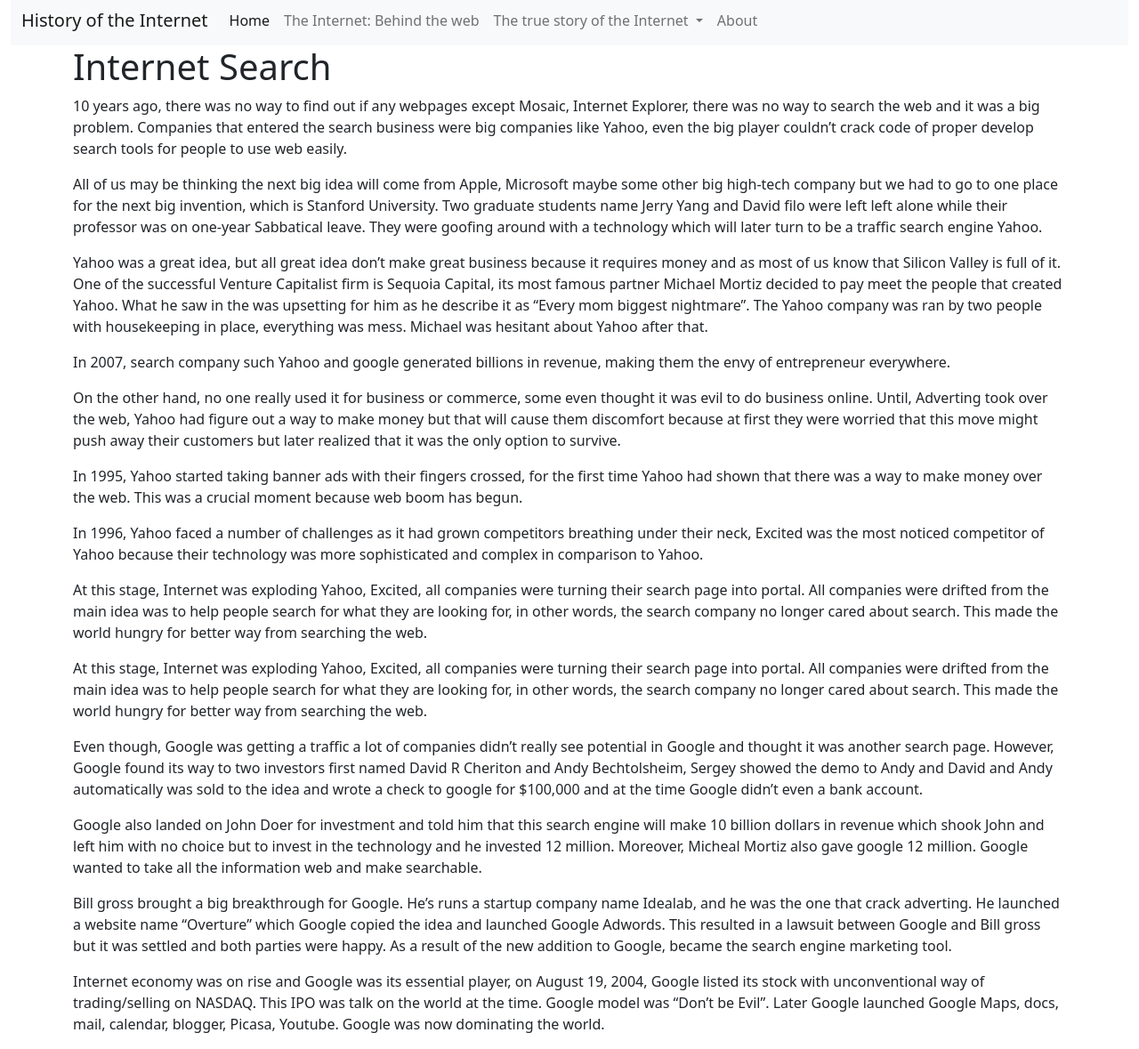
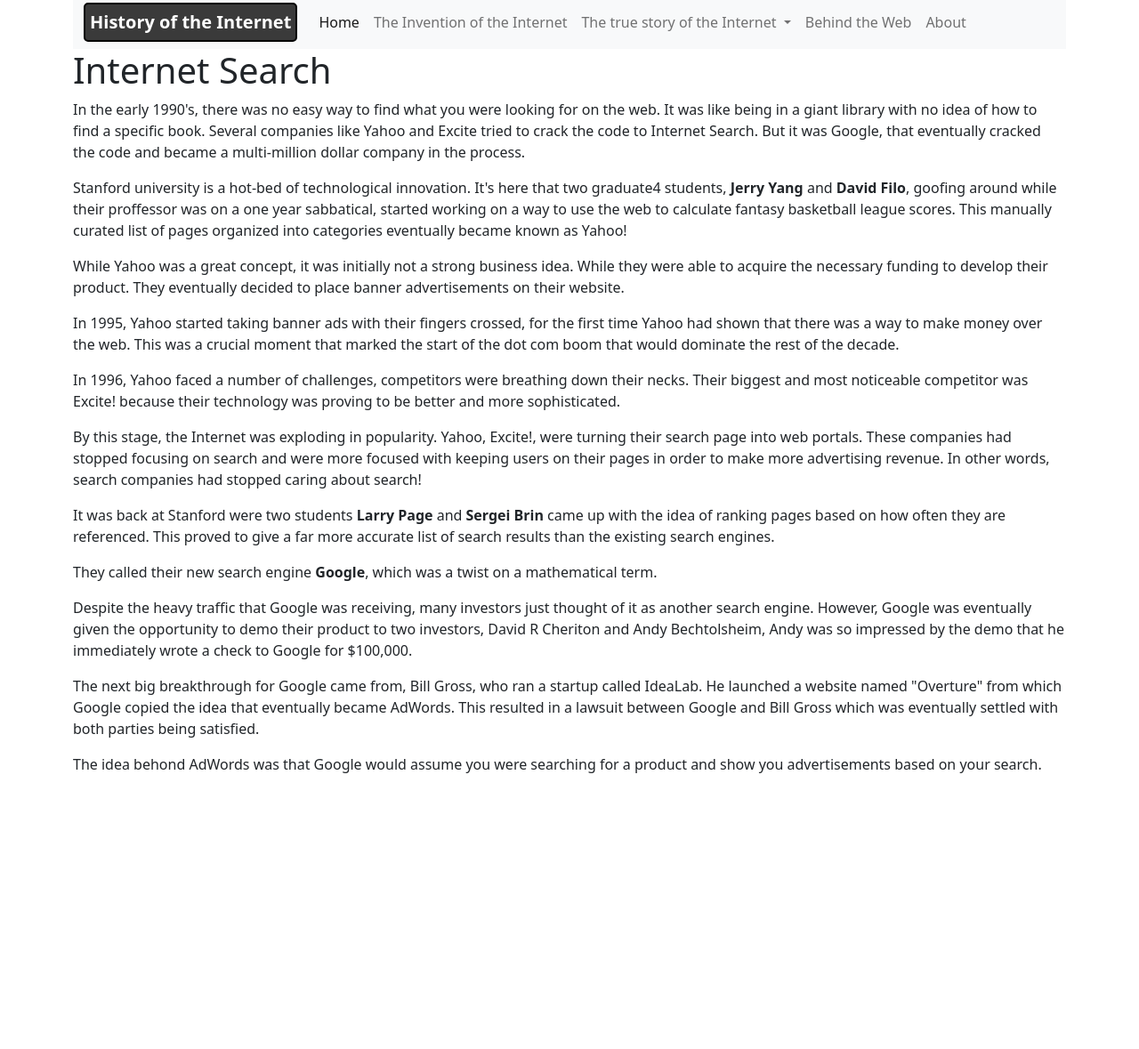
Before and after one commit to karthik892/cs601-historyofinternet, a plain HTML site: page docs/tsi-internet-search.html in a window 1280 px wide. Shown: the part 5-1184 px from the top of the page at 89% size. After the commit the page ends 892 px from the top, so only its background shows below. Drawn offline with nearby package versions, Linux system fonts and the light colour scheme.

Commit message:
BUGFIX: Improved readability

```diff
--- a/docs/tsi-internet-search.html
+++ b/docs/tsi-internet-search.html
@@ -10,12 +10,14 @@
     <link href="https://cdn.jsdelivr.net/npm/bootstrap@5.0.0-beta2/dist/css/bootstrap.min.css" rel="stylesheet"
           integrity="sha384-BmbxuPwQa2lc/FVzBcNJ7UAyJxM6wuqIj61tLrc4wSX0szH/Ev+nYRRuWlolflfl" crossorigin="anonymous">
 
+    <link rel="stylesheet" href="style.css">
+
 </head>
 <body>
-<div class="container-fluid">
+<div class="container">
     <nav class="navbar navbar-expand-lg navbar-light bg-light">
         <div class="container-fluid">
-            <a class="navbar-brand" href="#">History of the Internet</a>
+            <a class="navbar-brand" href="index.html">History of the Internet</a>
             <button class="navbar-toggler" type="button" data-bs-toggle="collapse"
                     data-bs-target="#navbarSupportedContent" aria-controls="navbarSupportedContent"
                     aria-expanded="false" aria-label="Toggle navigation">
@@ -27,7 +29,7 @@
                         <a class="nav-link active" aria-current="page" href="index.html">Home</a>
                     </li>
                     <li class="nav-item">
-                        <a class="nav-link" href="behind-the-web.html">The Internet: Behind the web</a>
+                        <a class="nav-link" href="invention-of-the-internet.html">The Invention of the Internet</a>
                     </li>
                     <li class="nav-item dropdown">
                         <a class="nav-link dropdown-toggle" href="#" id="navbarDropdown" role="button"
@@ -35,12 +37,15 @@
                             The true story of the Internet
                         </a>
                         <ul class="dropdown-menu" aria-labelledby="navbarDropdown">
-                            <li><a class="dropdown-item" href="tsi-invention-internet">Invention</a></li>
+                            <li><a class="dropdown-item" href="tsi-invention-internet.html">Invention</a></li>
                             <li><a class="dropdown-item" href="tsi-browser-wars.html">Browser Wars</a></li>
                             <li><a class="dropdown-item" href="tsi-internet-search.html">Internet Search</a></li>
                             <li><a class="dropdown-item" href="tsi-dot-com-bubble.html">Dot Com Bubble</a></li>
-                            <li><a class="dropdown-item" href="tsi-people">People Power</a></li>
+                            <li><a class="dropdown-item" href="tsi-people.html">People Power</a></li>
                         </ul>
+                    </li>
+                    <li class="nav-item">
+                        <a class="nav-link" href="behind-the-web.html">Behind the Web</a>
                     </li>
                     <li class="nav-item">
                         <a class="nav-link" href="about.html">About</a>
@@ -49,87 +54,24 @@
             </div>
         </div>
     </nav>
+
+    <main>
+        <h1>Internet Search</h1>
+        <p>In the early 1990's, there was no easy way to find what you were looking for on the web. It was like being in a giant library with no idea of how to find a specific book. Several companies like Yahoo and Excite tried to crack the code to Internet Search. But it was Google, that eventually cracked the code and became a multi-million dollar company in the process.</p>
+        <p>Stanford university is a hot-bed of technological innovation. It's here that two graduate4 students, <strong>Jerry Yang</strong> and <strong>David Filo</strong>, goofing around while their proffessor was on a one year sabbatical, started working on a way to use the web to calculate fantasy basketball league scores. This manually curated list of pages organized into categories eventually became known as Yahoo!</p>
+        <p>While Yahoo was a great concept, it was initially not a strong business idea. While they were able to acquire the necessary funding to develop their product. They eventually decided to place banner advertisements on their website.</p>
+        <p>In 1995, Yahoo started taking banner ads with their fingers crossed, for the first time Yahoo had shown that there was a way to make money over the web. This was a crucial moment that marked the start of the dot com boom that would dominate the rest of the decade.</p>
+        <p>In 1996, Yahoo faced a number of challenges, competitors were breathing down their necks. Their biggest and most noticeable competitor was Excite! because their technology was proving to be better and more sophisticated.</p>
+        <p>By this stage, the Internet was exploding in popularity.  Yahoo, Excite!, were turning their search page into web portals. These companies had stopped focusing on search and were more focused with keeping users on their pages in order to make more advertising revenue. In other words, search companies had stopped caring about search!</p>
+        <p>It was back at Stanford were two students <strong>Larry Page</strong> and <strong>Sergei Brin</strong> came up with the idea of ranking pages based on how often they are referenced. This proved to give a far more accurate list of search results than the existing search engines.</p>
+        <p>They called their new search engine <strong>Google</strong>, which was a twist on a mathematical term.</p>
+        <p>Despite the heavy traffic that Google was receiving, many investors just thought of it as another search engine. However, Google was eventually given the opportunity to demo their product to two investors, David R Cheriton and Andy Bechtolsheim, Andy was so impressed by the demo that he immediately wrote a check to Google for $100,000.</p>
+        <p>The next big breakthrough for Google came from, Bill Gross, who ran a startup called IdeaLab. He launched a website named "Overture" from which Google copied the idea that eventually became AdWords. This resulted in a lawsuit between Google and Bill Gross which was eventually settled with both parties being satisfied.</p>
+        <p>The idea behond AdWords was that Google would assume you were searching for a product and show you advertisements based on your search.</p>
+
+    </main>
 </div>
-<div class="container">
-    <h1>Internet Search</h1>
-    <p>
-        10 years ago, there was no way to find out if any webpages except Mosaic, Internet Explorer, there was
-        no way to search the web and it was a big problem. Companies that entered the search business were big
-        companies like Yahoo, even the big player couldn’t crack code of proper develop search tools for people
-        to use web easily.
-    </p>
-    <p>
-        All of us may be thinking the next big idea will come from Apple, Microsoft maybe some other big
-        high-tech company but we had to go to one place for the next big invention, which is Stanford
-        University. Two graduate students name Jerry Yang and David filo were left left alone while their
-        professor was on one-year Sabbatical leave. They were goofing around with a technology which will later
-        turn to be a traffic search engine Yahoo.
-    </p>
-    <p>
-        Yahoo was a great idea, but all great idea don’t make great business because it requires money and as
-        most of us know that Silicon Valley is full of it. One of the successful Venture Capitalist firm is
-        Sequoia Capital, its most famous partner Michael Mortiz decided to pay meet the people that created
-        Yahoo. What he saw in the was upsetting for him as he describe it as “Every mom biggest nightmare”. The
-        Yahoo company was ran by two people with housekeeping in place, everything was mess. Michael was
-        hesitant about Yahoo after that.
-    </p>
-    <p>
-        In 2007, search company such Yahoo and google generated billions in revenue, making them the envy of
-        entrepreneur everywhere.
-    </p>
-    <p>
-        On the other hand, no one really used it for business or commerce, some even thought it was evil to do
-        business online. Until, Adverting took over the web, Yahoo had figure out a way to make money but that
-        will cause them discomfort because at first they were worried that this move might push away their
-        customers but later realized that it was the only option to survive.
-    </p>
-    <p>
-        In 1995, Yahoo started taking banner ads with their fingers crossed, for the first time Yahoo had shown
-        that there was a way to make money over the web. This was a crucial moment because web boom has begun.
-    </p>
-    <p>
-        In 1996, Yahoo faced a number of challenges as it had grown competitors breathing under their neck,
-        Excited was the most noticed competitor of Yahoo because their technology was more sophisticated and
-        complex in comparison to Yahoo.
-    </p>
-    <p>
-        At this stage, Internet was exploding Yahoo, Excited, all companies were turning their search page into
-        portal. All companies were drifted from the main idea was to help people search for what they are
-        looking for, in other words, the search company no longer cared about search. This made the world hungry
-        for better way from searching the web.
-    </p>
-    <p>
-        At this stage, Internet was exploding Yahoo, Excited, all companies were turning their search page into
-        portal. All companies were drifted from the main idea was to help people search for what they are
-        looking for, in other words, the search company no longer cared about search. This made the world hungry
-        for better way from searching the web.
-    </p>
-    <p>
-        Even though, Google was getting a traffic a lot of companies didn’t really see potential in Google and
-        thought it was another search page. However, Google found its way to two investors first named David R
-        Cheriton and Andy Bechtolsheim, Sergey showed the demo to Andy and David and Andy automatically was sold
-        to the idea and wrote a check to google for $100,000 and at the time Google didn’t even a bank account.
-    </p>
-    <p>
-        Google also landed on John Doer for investment and told him that this search engine will make 10 billion
-        dollars in revenue which shook John and left him with no choice but to invest in the technology and he
-        invested 12 million. Moreover, Micheal Mortiz also gave google 12 million. Google wanted to take all the
-        information web and make searchable.
-    </p>
-    <p>
-        Bill gross brought a big breakthrough for Google. He’s runs a startup company name Idealab, and he was
-        the one that crack adverting. He launched a website name “Overture” which Google copied the idea and
-        launched Google Adwords. This resulted in a lawsuit between Google and Bill gross but it was settled and
-        both parties were happy. As a result of the new addition to Google, became the search engine marketing
-        tool.
-    </p>
-    <p>
-        Internet economy was on rise and Google was its essential player, on August 19, 2004, Google listed its
-        stock with unconventional way of trading/selling on NASDAQ. This IPO was talk on the world at the time.
-        Google model was “Don’t be Evil”. Later Google launched Google Maps, docs, mail, calendar, blogger,
-        Picasa, Youtube. Google was now dominating the world.
-    </p>
-</div>
+
 <script src="https://cdn.jsdelivr.net/npm/bootstrap@5.0.0-beta2/dist/js/bootstrap.bundle.min.js"
         integrity="sha384-b5kHyXgcpbZJO/tY9Ul7kGkf1S0CWuKcCD38l8YkeH8z8QjE0GmW1gYU5S9FOnJ0"
         crossorigin="anonymous"></script>
```
